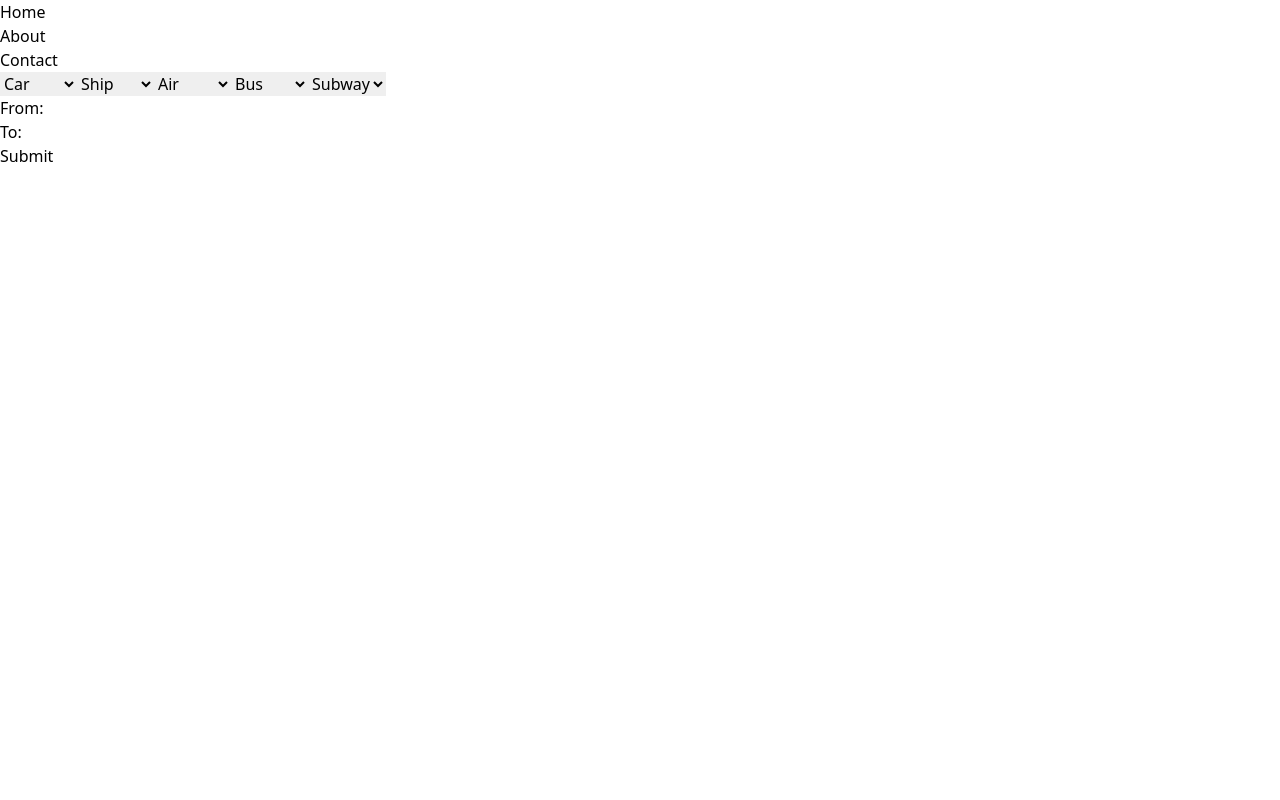
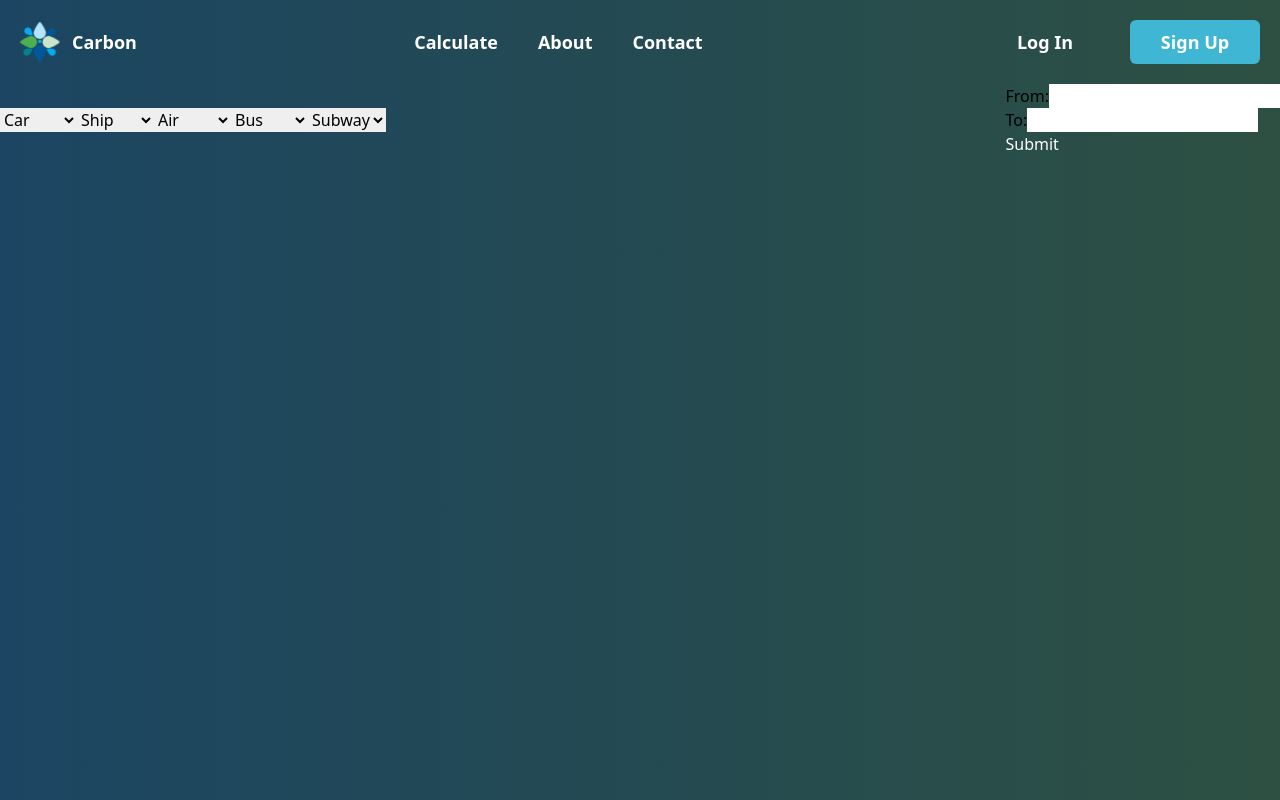
Before and after one commit to abroroo/footprint, a React (Create React App) app: page / in a window 1280 px wide. Built offline with nearby package versions, Linux system fonts and the light colour scheme.

Commit message:
add navbar and button

```diff
--- a/src/App.js
+++ b/src/App.js
@@ -1,30 +1,21 @@
 // src/App.js
 import React from 'react';
-import { BrowserRouter as Router, Routes, Route, Link } from 'react-router-dom';
+import { BrowserRouter as Router, Routes, Route } from 'react-router-dom';
 import Home from './pages/Home';
+import Header from './components/Header/Header';
 
 
 const App = () => (
   <Router>
-    <nav>
-      <ul>
-        <li>
-          <Link to="/">Home</Link>
-        </li>
-        <li>
-          <Link to="/about">About</Link>
-        </li>
-        <li>
-          <Link to="/contact">Contact</Link>
-        </li>
-      </ul>
-    </nav>
+    <div className='bg-gradient-background min-h-screen w-screen box-border'>
+      <Header />
+      <Routes>
+        <Route path="/" element={<Home />} />
+        {/* <Route path="/about" element={<About />} />
+      <Route path="/contact" element={<Contact />} /> */}
+      </Routes>
 
-    <Routes>
-      <Route path="/" element={<Home />} />
-      {/* <Route path="/about" element={<About />} />
-      <Route path="/contact" element={<Contact />} /> */}
-    </Routes>
+    </div>
   </Router>
 );
 
--- a/src/components/Button/Button.jsx
+++ b/src/components/Button/Button.jsx
@@ -1,12 +1,16 @@
 import React from 'react'
 
-const Button = ({ type }) => {
+const Button = ({ type, text }) => {
     if (type === 'primary') {
-        return <button></button>
+        return <button className='bg-gradient-green text-xl rounded-sm w-[330px] md:w-[390px] lg:w-[430px] py-3 text-white font-semibold cursor-pointer border-2 border-white hover:border-button-green hover:bg-gradient-white hover:text-black transition-colors duration-150'>{text}</button>
+    } else if (type === 'gost') {
+        return <button className='text-lg bg-white font-semibold rounded-md text-black border-button-green inline-block min-w-[130px] py-1 border-4 box-border hover:opacity-75 '>{text}</button>
+    } else if (type === 'secondary') {
+        return <button className='text-lg bg-button-green font-semibold rounded-md text-white border-transparent inline-block min-w-[130px] py-1 border-4 box-border hover:opacity-75 '>{text}</button>
     }
-    return (
-        <button></button>
-    )
+    else {
+        return <button className='text-lg font-semibold rounded-md text-white border-transparent inline-block min-w-[130px] py-1 border-4 box-border hover:opacity-75'>{text}</button>
+    }
 }
 
 export default Button
--- a/src/components/Header/Header.jsx
+++ b/src/components/Header/Header.jsx
@@ -1,8 +1,33 @@
 import React from 'react'
-
+import { Link } from 'react-router-dom'
+import Logo from '../../assets/logo.svg'
+import Button from '../Button/Button'
 const Header = () => {
     return (
-        <div>Header</div>
+        <nav className='flex items-center justify-between container mx-auto px-5 py-5'>
+            <div>
+                <Link to='/' className='flex items-center gap-3 text-lg text-white font-semibold'>
+                    <img src={Logo} className='w-[40px]' alt='logo' /> Carbon
+                </Link>
+            </div>
+            <ul className='flex items-center gap-10 text-lg font-semibold text-white'>
+                <li>
+                    <Link className='hover:opacity-50' to="/calculate">Calculate</Link>
+                </li>
+                <li>
+                    <Link className='hover:opacity-50' to="/about">About</Link>
+                </li>
+                <li>
+                    <Link className='hover:opacity-50' to="/contact">Contact</Link>
+                </li>
+            </ul>
+            <div className='flex items-center gap-5'>
+
+                <Button type='' text='Log In' />
+                <Button type='secondary' text='Sign Up' />
+            </div>
+
+        </nav>
     )
 }
 
--- a/tailwind.config.js
+++ b/tailwind.config.js
@@ -2,7 +2,27 @@
 module.exports = {
   content: ["./src/**/*.{html,js}", './src/components/**/*.{html,jsx}',],
   theme: {
-    extend: {},
+    extend: {
+      colors: {
+        "button-green": "#3FB6D3",
+        white: "#ffffff",
+        "white-blue": "#EDFAFE",
+        "white-green": "#F0FBF8",
+        "light-gray": "#24223e",
+        gray: "#7f76b3",
+        "dark-green": "#00C99F",
+        black: "#000000",
+      },
+      backgroundImage: {
+        "gradient-background": "linear-gradient(to right, rgb(27, 69, 98), rgb(45, 80, 66))",
+        "gradient-green":
+          "linear-gradient(45deg, #4BE88E, #00C99F, #00A9A2, #008796, #4F7F9D)",
+        "gradient-text":
+          "linear-gradient(100deg, #000000 0%, #29CFAE 40%, #42C6B9 50%, #62BFC2 60%, #3ECDB3 90%, #36ACEA 100%)",
+        "gradient-white":
+          "linear-gradient(100deg, #fff 0%, #FFF 40%, #FFFF 50%, #FFF 60%, #FFF 90%, #FFF 100%)",
+      },
+    },
   },
   plugins: [],
 }
```
